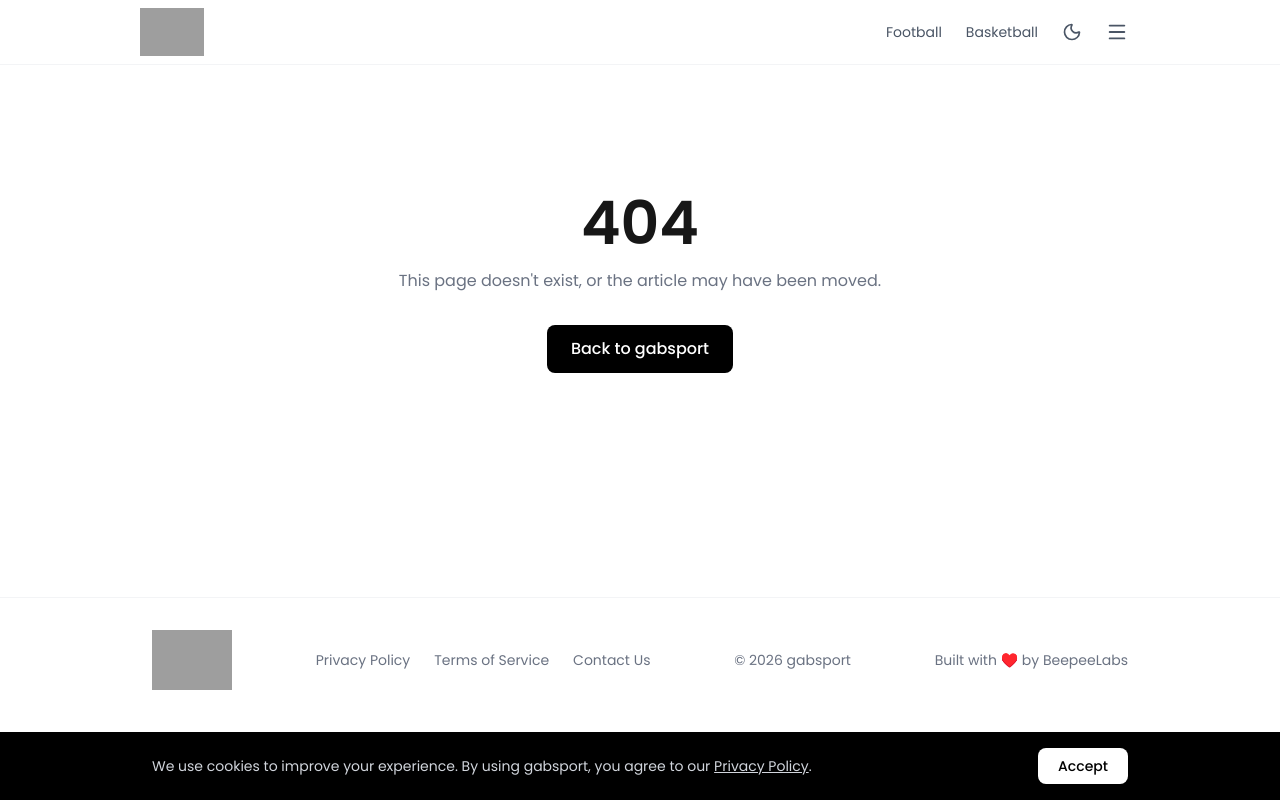
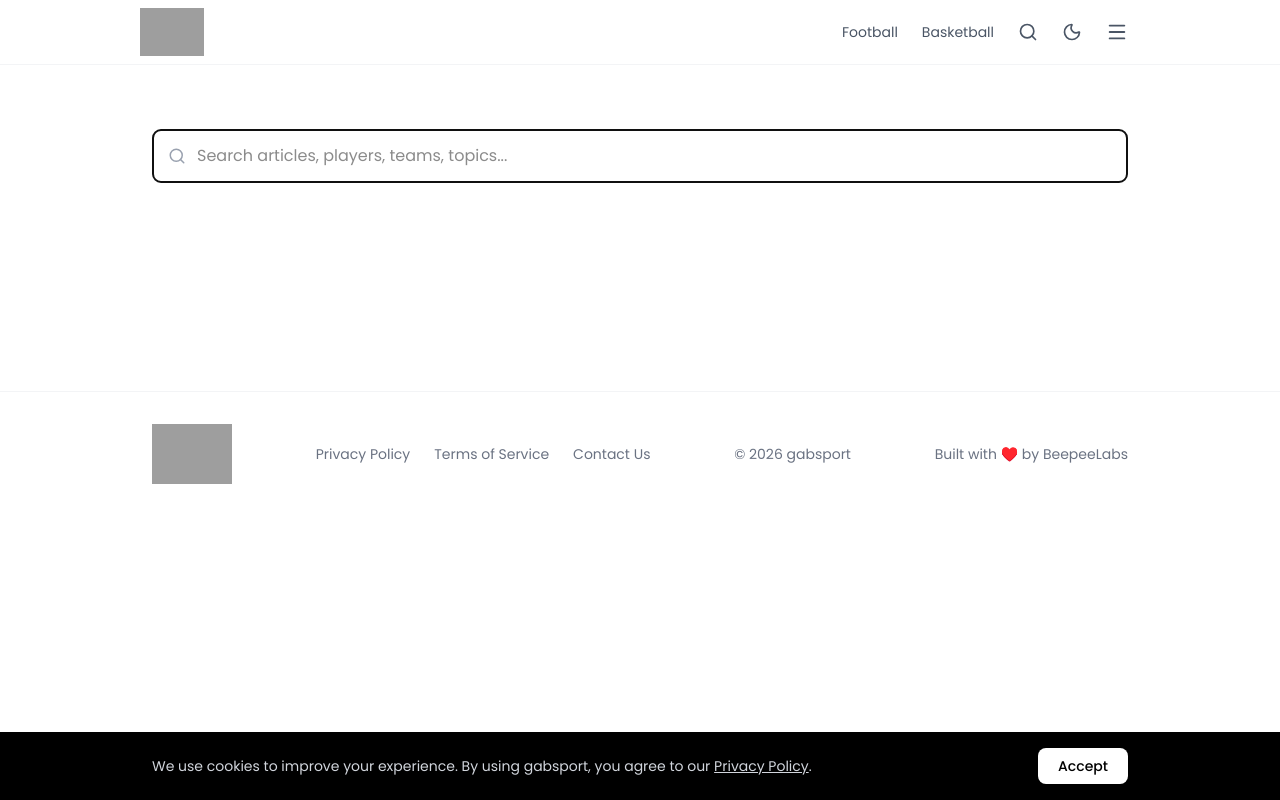
Before and after one commit to Bakareferanmi/Gabsport, a Next.js app: page /search in a window 1280 px wide. Before the commit this address had no page. Built offline with nearby package versions, Linux system fonts and the light colour scheme; grey boxes are pictures that could not be loaded.

Commit message:
feat: add search page and search icon in navbar

```diff
--- a/app/components/Navbar.tsx
+++ b/app/components/Navbar.tsx
@@ -4,7 +4,7 @@ import Link from 'next/link';
 import Image from 'next/image';
 import { usePathname } from 'next/navigation';
 import { useState } from 'react';
-import { Menu, X } from 'lucide-react';
+import { Menu, X, Search } from 'lucide-react';
 import ThemeToggle from './ThemeToggle';
 
 const menuLinks = [
@@ -47,6 +47,9 @@ export default function Navbar() {
           >
             Basketball
           </Link>
+          <Link href="/search" aria-label="Search">
+            <Search size={20} />
+          </Link>
           <ThemeToggle />
           <button onClick={() => setOpen(!open)} aria-label="Menu">
             {open ? <X size={22} /> : <Menu size={22} />}
--- /dev/null
+++ b/app/search/page.tsx
@@ -0,0 +1,71 @@
+'use client';
+
+import { useState, useEffect, useCallback } from 'react';
+import ArticleCard from '../components/ArticleCard';
+import { Article } from '../data/articles';
+import { Search as SearchIcon } from 'lucide-react';
+
+export default function SearchPage() {
+  const [query, setQuery] = useState('');
+  const [results, setResults] = useState<Article[]>([]);
+  const [loading, setLoading] = useState(false);
+  const [searched, setSearched] = useState(false);
+
+  const runSearch = useCallback(async (term: string) => {
+    if (!term.trim()) {
+      setResults([]);
+      setSearched(false);
+      return;
+    }
+    setLoading(true);
+    try {
+      const res = await fetch(
+        `${process.env.NEXT_PUBLIC_API_URL}/api/articles?q=${encodeURIComponent(term)}`
+      );
+      const data = await res.json();
+      setResults(Array.isArray(data) ? data : []);
+    } catch {
+      setResults([]);
+    } finally {
+      setLoading(false);
+      setSearched(true);
+    }
+  }, []);
+
+  useEffect(() => {
+    const timeout = setTimeout(() => runSearch(query), 400);
+    return () => clearTimeout(timeout);
+  }, [query, runSearch]);
+
+  return (
+    <div className="max-w-5xl mx-auto px-6 py-16">
+      <div className="relative mb-12">
+        <SearchIcon size={18} className="absolute left-4 top-1/2 -translate-y-1/2 text-gray-400" />
+        <input
+          type="text"
+          autoFocus
+          placeholder="Search articles, players, teams, topics..."
+          value={query}
+          onChange={(e) => setQuery(e.target.value)}
+          className="w-full border border-gray-200 dark:border-gray-700 dark:bg-gray-900 dark:text-white rounded-lg pl-11 pr-4 py-3.5 text-base"
+        />
+      </div>
+
+      {loading && (
+        <p className="text-gray-400 text-sm">Searching...</p>
+      )}
+
+      {!loading && searched && results.length === 0 && (
+        <p className="text-gray-400 text-sm">No articles found for &ldquo;{query}&rdquo;.</p>
+      )}
+
+      {!loading && results.length > 0 && (
+        <div className="grid md:grid-cols-2 gap-x-10 gap-y-10">
+          {results.map((a) => (
+            <ArticleCard key={a.slug} article={a} />
+          ))}
+        </div>
+      )}
+    </div>
+  );
+}
```
